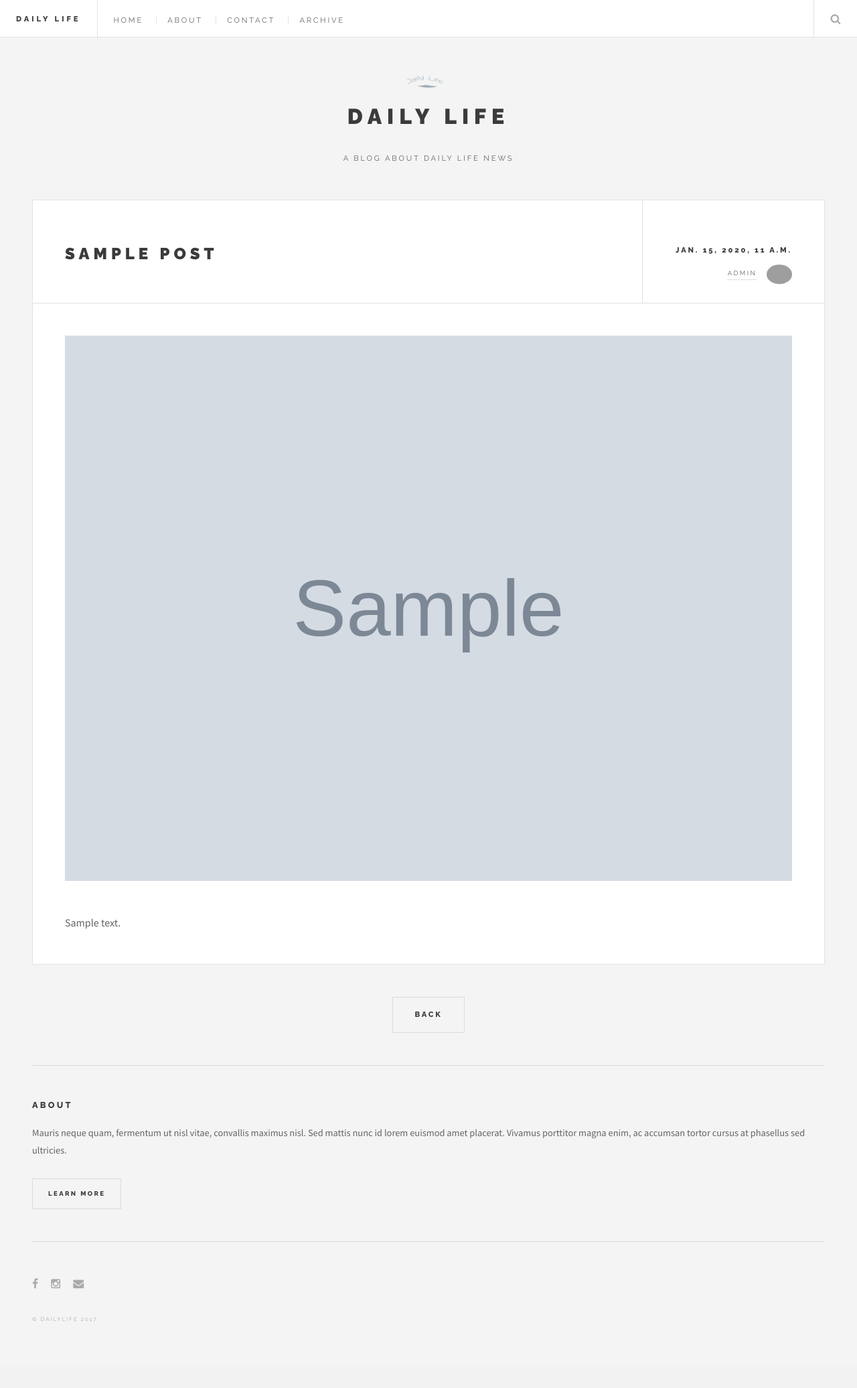
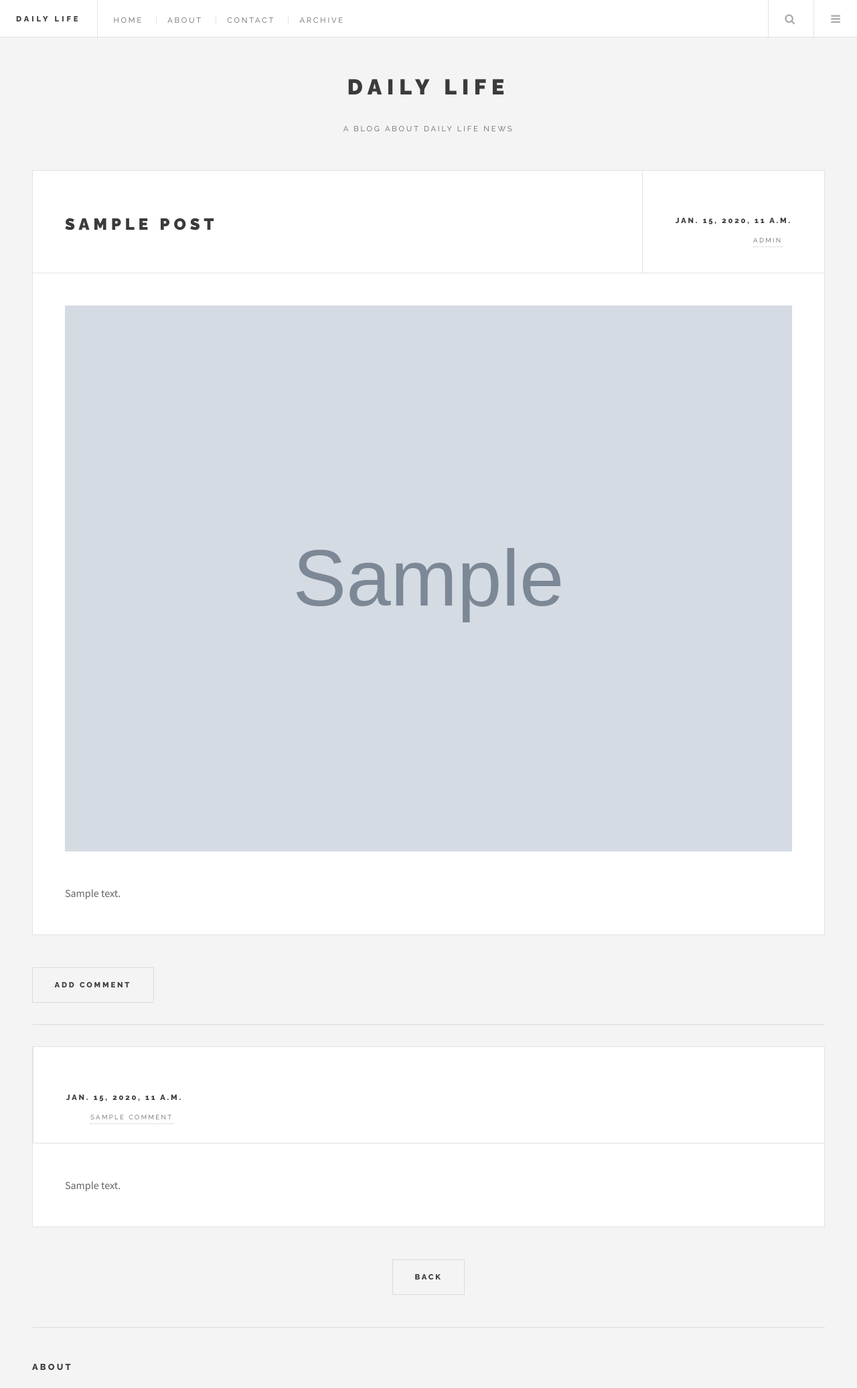
Before and after one commit to Francesco95X/django-blog, a Django app: page /post/1/ in a window 1280 px wide. Shown: the top 2072 px of the page at 67% size. Before the commit the page ends 1973 px from the top, so only its background shows below. Run offline with Django 3.2, Linux system fonts and the light colour scheme; tables that the repository leaves empty hold one stand-in row (values such as "Sample post"); grey boxes marked "Sample" are stand-in pictures; grey boxes are pictures that could not be loaded.

Commit message:
Added comments, pagination and tags features.

```diff
--- a/djangoblog/admin.py
+++ b/djangoblog/admin.py
@@ -1,4 +1,5 @@
 from django.contrib import admin
-from .models import Post
+from .models import Post, Comment
 
 admin.site.register(Post)
+admin.site.register(Comment)
--- a/djangoblog/models.py
+++ b/djangoblog/models.py
@@ -1,5 +1,6 @@
 from django.db import models
 from django.utils import timezone
+from taggit.managers import TaggableManager
 
 # Blog models
 
@@ -8,6 +9,7 @@ class Post(models.Model):
     title = models.CharField(max_length=200)
     image = models.FileField(null=True, blank=True)
     text = models.TextField()
+    tags = TaggableManager()
     created_date = models.DateTimeField(default=timezone.now)
     published_date = models.DateTimeField(blank=True, null=True)
 
@@ -15,6 +17,25 @@ class Post(models.Model):
         self.published_date = timezone.now()
         self.save
 
+    def approved_comments(self):
+        return self.comments.filter(approved_comment=True)
+
 # For python2 use __unicode__ instead
     def __str__(self):
         return self.title
+
+# Comment system
+
+class Comment(models.Model):
+    post = models.ForeignKey('djangoblog.Post', related_name='comments')
+    name = models.CharField(max_length=100)
+    text = models.TextField()
+    created_date = models.DateTimeField(default=timezone.now)
+    approved_comment = models.BooleanField(default=False)
+
+    def approve(self):
+        self.approved_comment = True
+        self.save()
+
+    def __str__(self):
+        return self.text
--- a/djangoblog/templates/djangoblog/base.html
+++ b/djangoblog/templates/djangoblog/base.html
@@ -24,9 +24,9 @@
 						<nav class="links">
 							<ul>
 								<li><a href="{% url 'post_list' %}">Home</a></li>
-								<li><a href="#">About</a></li>
-								<li><a href="#">Contact</a></li>
-								<li><a href="#">Archive</a></li>
+								<li><a href="#about">About</a></li>
+								<li><a href="#contact">Contact</a></li>
+								<li><a href="#archive">Archive</a></li>
 							</ul>
 						</nav>
   						<nav class="main">
@@ -42,11 +42,17 @@
   									  <a class="fa-bars" href="#menu">Menu</a>
   								  </li>
                   {% endif %}
+
+                  {% if user.is_anonymous %}
+                    <li class="menu">
+                      <a class="fa-bars" href="#menu">Menu</a>
+                    </li>
+                  {% endif %}
   							</ul>
   						</nav>
 					</header>
 
-				<!-- Menu -->
+				<!-- Menu Admin-->
         {% if user.is_authenticated %}
 					<section id="menu">
 
@@ -81,6 +87,31 @@
 
 					</section>
         {% endif %}
+
+        <!-- Menu !-->
+        {% if user.is_anonymous %}
+          <section id="menu">
+
+            <!-- Search -->
+              <section>
+                <form class="search" method="get" action="#">
+                  <input type="text" name="query" placeholder="Search" />
+                </form>
+              </section>
+
+            <!-- Links -->
+              <section>
+                <ul class="links">
+                  <li><a href="{% url 'post_list' %}">Home</a></li>
+  								<li><a href="#about">About</a></li>
+  								<li><a href="#contact">Contact</a></li>
+  								<li><a href="#archive">Archive</a></li>
+                </ul>
+              </section>
+
+          </section>
+        {% endif %}
+
           <div id="main">
             {% block content %}
             {% endblock %}
@@ -90,7 +121,6 @@
 
   					<!-- Intro -->
   					<section id="intro">
-  						<a href="#logo" class="logo"><img src="media/admin/logo.png" alt="" /></a>
   						<header>
   							<h2>Daily Life</h2>
   							<p>A blog about daily life news</a></p>
@@ -102,16 +132,16 @@
               <h2>About</h2>
               <p>Mauris neque quam, fermentum ut nisl vitae, convallis maximus nisl. Sed mattis nunc id lorem euismod amet placerat. Vivamus porttitor magna enim, ac accumsan tortor cursus at phasellus sed ultricies.</p>
               <ul class="actions">
-                <li><a href="#" class="button">Learn More</a></li>
+                <li><a href="#about" class="button">Learn More</a></li>
               </ul>
             </section>
 
             <!-- Footer -->
 						<section id="footer">
 							<ul class="icons">
-								<li><a href="#" class="fa-facebook"><span class="label">Facebook</span></a></li>
-								<li><a href="#" class="fa-instagram"><span class="label">Instagram</span></a></li>
-								<li><a href="#" class="fa-envelope"><span class="label">Email</span></a></li>
+								<li><a href="#facebook" class="fa-facebook"><span class="label">Facebook</span></a></li>
+								<li><a href="#instagram" class="fa-instagram"><span class="label">Instagram</span></a></li>
+								<li><a href="#email-me" class="fa-envelope"><span class="label">Email</span></a></li>
 							</ul>
 							<p class="copyright">&copy; DailyLife 2017.</p>
 						</section>
@@ -125,7 +155,6 @@
     <script src="{% static 'js/util.js' %}"></script>
     <!--[if lte IE 8]><script src="{% static 'js/ie/respond.min.js' %}"></script><![endif]-->
     <script src="{% static 'js/main.js' %}"></script>
+
   </body>
 </html>
-
-<!-- TO-DO: Change post_detail and fix python/django tags in templates !-->
--- a/djangoblog/templates/djangoblog/post_detail.html
+++ b/djangoblog/templates/djangoblog/post_detail.html
@@ -10,7 +10,7 @@
       {% if post.published_date %}
         <div class="meta">
           <time class="published">{{ post.published_date }}</time>
-          <a href="#" class="author"><span class="name">Admin</span><img src="images/avatar.jpg" alt="" /></a>
+          <a href="#" class="author"><span class="name">Admin</span>
         </div>
       {% endif %}
     </header>
@@ -24,6 +24,31 @@
     <p>{{ post.text|linebreaksbr }}</p>
   </article>
 
+  <a class="button big" href="{% url 'add_comment' pk=post.pk %}">Add comment</a>
+  <hr />
+
+  {% for comment in post.comments.all %}
+
+    {% if user.is_authenticated or comment.approved_comment %}
+    <article class="post">
+      <header>
+        <div class="meta">
+          <time class="published">{{ comment.created_date }}</time>
+          <a href="#" class="author"><span class="name">{{ comment.name }}</span></a>
+          {% if not comment.approved_comment %}
+            <a href="{% url 'comment_remove' pk=comment.pk %}"><i class="fa fa-times" aria-hidden="true"></i></a>
+            <a href="{% url 'comment_approve' pk=comment.pk %}"><i class="fa fa-check" aria-hidden="true"></i></a>
+          {% endif %}
+        </div>
+      </header>
+      <p>{{ comment.text }}</p>
+    </article>
+    {% endif %}
+
+  {% empty %}
+    <p>No comments.</p>
+  {% endfor %}
+
     <ul class="actions pagination">
       <li><a href="{% url 'post_list' %}" class="button big">Back</a></li>
     </ul>
--- a/djangoblog/templates/djangoblog/post_edit.html
+++ b/djangoblog/templates/djangoblog/post_edit.html
@@ -3,8 +3,8 @@
 {% block content %}
   <h1>New post</h1>
 
-  <form method="POST" class="post-form" enctype="multipart/form-data">{% csrf_token %}
+  <form method="POST" enctype="multipart/form-data">{% csrf_token %}
     {{ form.as_p }}
-    <button type="submit" class="save btn btn-default">Save</button>
+    <button type="submit" class="button big">Save</button>
   </form>
 {% endblock %}
--- a/djangoblog/urls.py
+++ b/djangoblog/urls.py
@@ -1,9 +1,13 @@
 from django.conf.urls import url
 from . import views
+from .views import PostListView
 
 urlpatterns = [
-    url(r'^$', views.post_list, name='post_list'),
+    url(r'^$', PostListView.as_view(), name='post_list'),
     url(r'^post/(?P<pk>[0-9]+)/$', views.post_detail, name='post_detail'),
     url(r'^post/new/$', views.post_new, name='post_new'),
     url(r'^post/(?P<pk>[0-9]+)/edit/$', views.post_edit, name='post_edit'),
+    url(r'^post/(?P<pk>\d+)/comment/$', views.add_comment, name='add_comment'),
+    url(r'^comment/(?P<pk>\d+)/approve/$', views.comment_approve, name='comment_approve'),
+    url(r'^comment/(?P<pk>\d+)/remove/$', views.comment_remove, name='comment_remove'),
 ]
--- a/djangoblog/views.py
+++ b/djangoblog/views.py
@@ -1,8 +1,14 @@
 from django.shortcuts import render, get_object_or_404, redirect
 from django.contrib.auth.decorators import login_required
 from django.utils import timezone
-from .models import Post
-from .forms import PostForm
+from django.views.generic import ListView
+from .models import Post, Comment
+from .forms import PostForm, CommentForm
+
+class PostListView(ListView):
+    model = Post
+    paginate_by = 10
+    template_name = 'post_list.html'
 
 def post_list(request):
     posts = Post.objects.filter(published_date__lte=timezone.now()).order_by('published_date')
@@ -21,6 +27,7 @@ def post_new(request):
             post.author = request.user
             post.published_date = timezone.now()
             post.save()
+            form.save_m2m()
             return redirect('post_detail', pk=post.pk)
     else:
         form = PostForm()
@@ -36,7 +43,34 @@ def post_edit(request, pk):
             post.author = request.user
             post.published_date = timezone.now()
             post.save()
+            form.save_m2m()
             return redirect('post_detail', pk=post.pk)
     else:
         form = PostForm(instance=post)
     return render(request, 'djangoblog/post_edit.html', {'form': form})
+
+def add_comment(request, pk):
+    post = get_object_or_404(Post, pk=pk)
+    if request.method == "POST":
+        form = CommentForm(request.POST)
+        if form.is_valid():
+            comment = form.save(commit=False)
+            comment.post = post
+            comment.save()
+            return redirect('post_detail', pk=post.pk)
+    else:
+        form = CommentForm()
+    return render(request, 'djangoblog/add_comment.html', {'form': form})
+
+@login_required
+def comment_approve(request, pk):
+    comment = get_object_or_404(Comment, pk=pk)
+    comment.approve()
+    return redirect('post_detail', pk=comment.post.pk)
+
+@login_required
+def comment_remove(request, pk):
+    comment = get_object_or_404(Comment, pk=pk)
+    post_pk = comment.post.pk
+    comment.delete()
+    return redirect('post_detail', pk=post_pk)
--- a/frablog/settings.py
+++ b/frablog/settings.py
@@ -38,6 +38,7 @@ INSTALLED_APPS = [
     'django.contrib.messages',
     'django.contrib.staticfiles',
     'djangoblog',
+    'taggit',
 ]
 
 MIDDLEWARE = [
```
Also changed, not shown: djangoblog/forms.py (+10 -2 lines), djangoblog/templates/djangoblog/add_comment.html (added, +9 -0 lines), djangoblog/templates/djangoblog/post_list.html (+8 -8 lines), djangoblog/templates/pagination.html (added, +20 -0 lines), djangoblog/migrations/0003_comment.py (added), djangoblog/migrations/0004_post_likes.py (added), djangoblog/migrations/0005_remove_post_likes.py (added), djangoblog/migrations/0006_post_tags.py (added), media/admin/logo.png (deleted).
